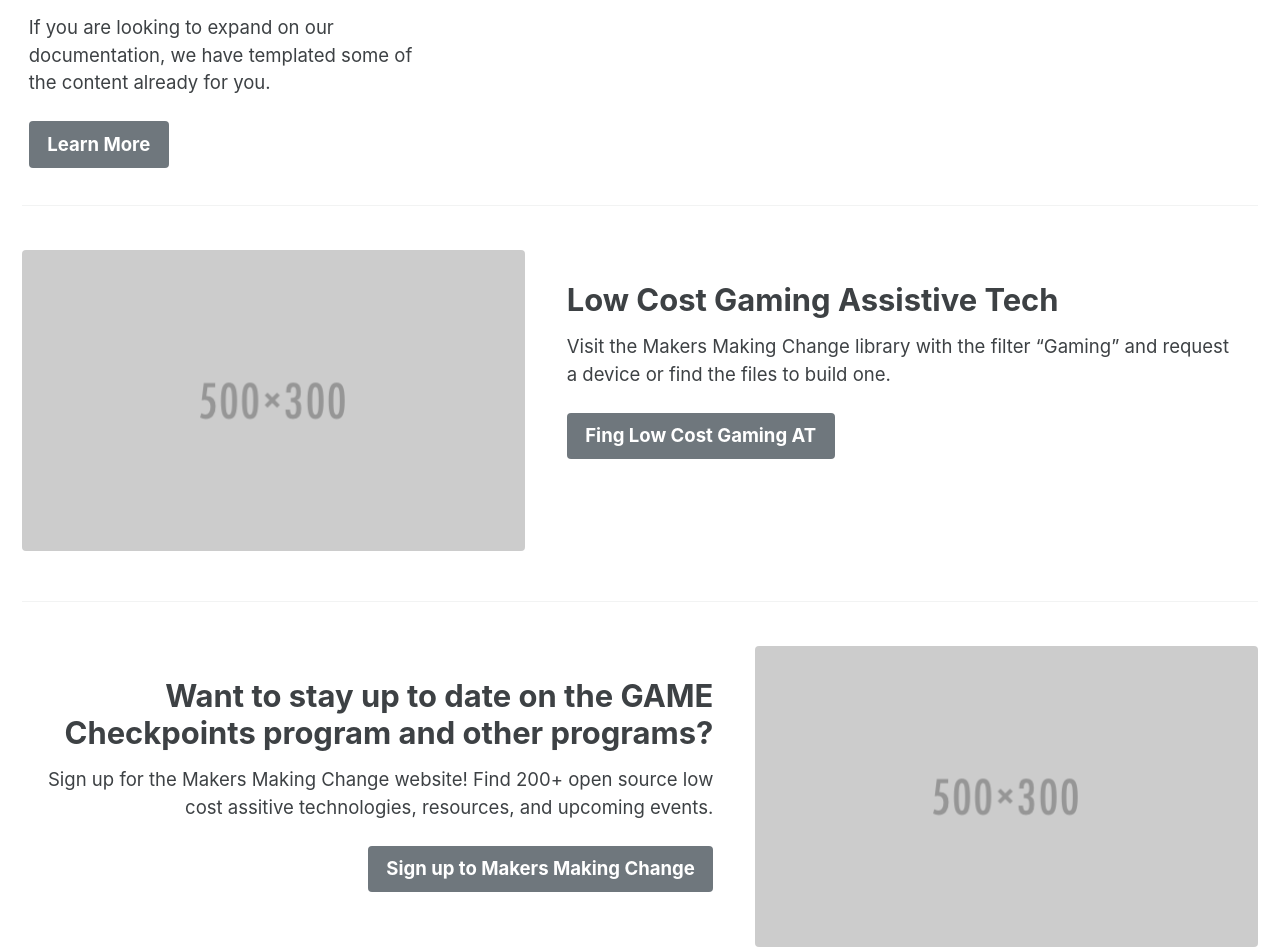
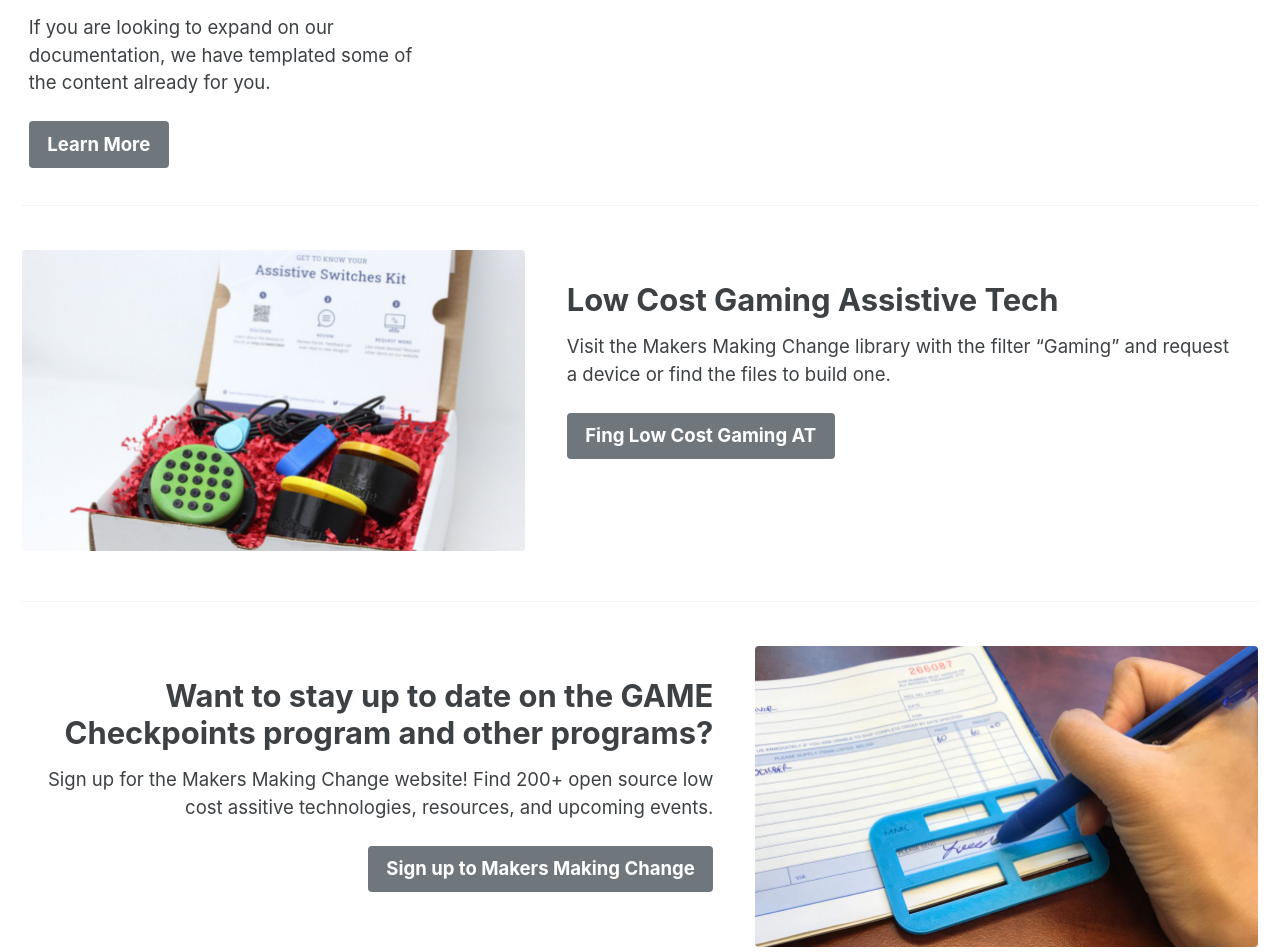
Before and after one commit to makersmakingchange/GAME-Checkpoints, a Jekyll site: the page built from index.md, in a window 1280 px wide. Shown: the part 1556-2508 px from the top of the page. Built offline with Jekyll 4.4.1, drawn with Linux system fonts in a browser that asks for light colours; cached includes are drawn as plain includes.

Commit message:
home images

```diff
--- a/index.md
+++ b/index.md
@@ -38,7 +38,7 @@
     btn_label: "Learn More"
     btn_class: "btn--primary"
 feature_row2:
-  - image_path: assets/images/500x300.png
+  - image_path: assets/images/home/gaming-at.png
     alt: "-" # complete this once image is fixed.
     title: "Low Cost Gaming Assistive Tech"
     excerpt: 'Visit the Makers Making Change library with the filter "Gaming" and request a device or find the files to build one.'
@@ -46,7 +46,7 @@
     btn_label: "Fing Low Cost Gaming AT"
     btn_class: "btn--primary"
 feature_row3:
-  - image_path: assets/images/500x300.png
+  - image_path: assets/images/home/sign-up.png
     alt: ""
     title: "Want to stay up to date on the GAME Checkpoints program and other programs?"
     excerpt: 'Sign up for the Makers Making Change website! Find 200+ open source low cost assitive technologies, resources, and upcoming events.'
```
Also changed, not shown: assets/images/home/gaming-at.png (added), assets/images/home/sign-up.png (added).
